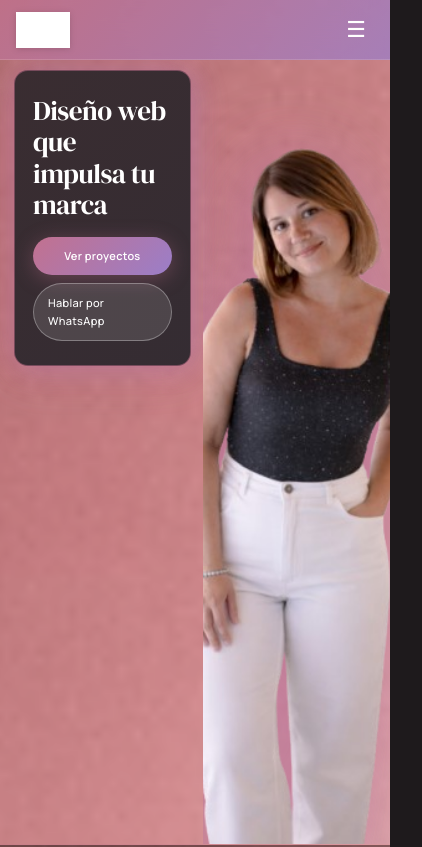
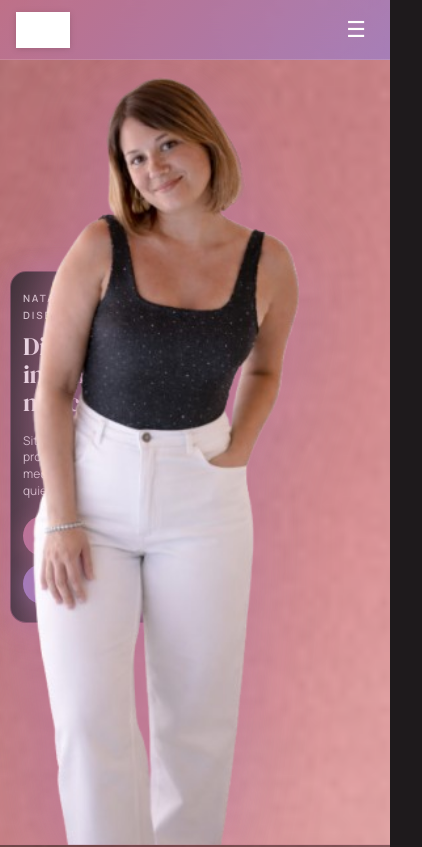
Before and after one commit to PACZKONATASHA/web-paczko, a React (Vite) app: page / in a window 390 px wide. Shown: the top 847 px of the page, 422 px wide, since content can reach past the window. Built offline with nearby package versions, Linux system fonts and the light colour scheme.

Commit message:
modifique el hero en movile

```diff
--- a/src/App.css
+++ b/src/App.css
@@ -592,21 +592,24 @@ img { display: block; max-width: 100%; }
 .btnHeroSecondary {
   display: inline-flex;
   align-items: center;
+  justify-content: center;
   font-size: 13px;
-  font-weight: 500;
+  font-weight: 600;
   letter-spacing: 0.04em;
   color: #fff;
-  background: rgba(255, 255, 255, 0.12);
-  border: 1.5px solid rgba(255, 255, 255, 0.3);
-  padding: 13px 24px;
+  background: var(--violet);
+  border: none;
+  padding: 14px 28px;
   border-radius: 100px;
   text-decoration: none;
   transition: all var(--transition-fast);
+  box-shadow: 0 4px 20px rgba(155, 126, 200, 0.4);
 }
 
 .btnHeroSecondary:hover {
-  background: rgba(255, 255, 255, 0.2);
-  border-color: rgba(255, 255, 255, 0.5);
+  transform: translateY(-2px);
+  box-shadow: 0 8px 32px rgba(155, 126, 200, 0.6);
+  background: #8A6DB5;
   color: #fff;
 }
 
@@ -1748,100 +1751,89 @@ img { display: block; max-width: 100%; }
     height: 36px;
   }
 
-  /* Hero mobile — mismo layout que desktop (lado a lado) */
+  /* Hero mobile — 2 columnas, card izquierda + foto derecha */
   .heroSplit {
-    grid-template-columns: 52% 48%;
+    display: grid;
+    grid-template-columns: 55% 45%;
     min-height: 100vh;
     min-height: 100dvh;
   }
 
+  /* Card izquierda — centrada verticalmente con espacio para el nav */
   .heroSplitLeft {
-    order: 1;
-    padding: 80px 8px 12px 8px;
-    align-items: center;
-    justify-content: flex-start;
+    padding: 64px 10px 20px 28px;
+    align-items: flex-start;
+    justify-content: center;
   }
 
   .heroTextBox {
-    padding: 24px 18px;
+    width: 100%;
     max-width: 100%;
-    border-radius: var(--radius);
+    padding: 20px 14px;
+    border-radius: 18px;
     gap: 0;
   }
 
+  /* Ocultar solo algunos elementos */
+  .heroEyebrow {
+    display: block;
+    font-size: 10px;
+    margin-bottom: 10px;
+  }
+  .heroMainSubtitle {
+    display: block;
+    font-size: clamp(12px, 3vw, 14px);
+    line-height: 1.4;
+    margin-bottom: 16px;
+  }
+  .heroBenefits   { display: none; }
+
+  /* Título grande y visible */
   .heroMainTitle {
-    font-size: clamp(18px, 5.5vw, 26px);
-    margin-bottom: 14px;
-    line-height: 1.15;
-  }
-
-  .heroButtons {
-    flex-direction: row;
-    flex-wrap: wrap;
-    gap: 8px;
-    width: 100%;
-  }
-
-  .btnHeroPrimary,
-  .btnHeroSecondary {
-    flex: 1;
-    min-width: 0;
-    justify-content: center;
-    padding: 10px 8px;
-    font-size: 10px;
-  }
-
-  .heroSplitRight {
-    order: 2;
-    position: relative;
-    overflow: hidden;
-  }
-
-  .heroPhoto {
-    position: absolute;
-    bottom: -5%;
-    left: 50%;
-    transform: translateX(-50%);
-    top: auto;
-    height: 90%;
-    width: auto;
-  }
-
-  .heroTextBox {
-    align-items: flex-start;
-  }
-
-  .heroEyebrow {
-    display: none;
-  }
-
-  .heroMainTitle {
-    font-size: clamp(20px, 6vw, 30px);
-    margin-bottom: 16px;
-    text-align: left;
-  }
-
-  .heroMainSubtitle {
-    display: none;
-  }
-
-  .heroBenefits {
-    display: none;
-  }
-
+    font-size: clamp(24px, 7vw, 34px);
+    line-height: 1.1;
+    margin-bottom: 12px;
+  }
+
+  /* Botones apilados, ancho completo */
   .heroButtons {
     flex-direction: column;
     width: 100%;
-    gap: 8px;
+    gap: 10px;
   }
 
   .btnHeroPrimary,
   .btnHeroSecondary {
     width: 100%;
     justify-content: center;
-    padding: 7px 8px;
-    font-size: 9px;
-    letter-spacing: 0.03em;
+    text-align: center;
+    padding: 11px 8px;
+    font-size: 12px;
+    letter-spacing: 0.01em;
+    min-height: 40px;
+  }
+
+  /* Foto derecha — pegada al borde como parada */
+  .heroSplitRight {
+    position: relative;
+    overflow: visible;
+    display: flex;
+    align-items: flex-end;
+    justify-content: flex-end;
+  }
+
+  .heroPhoto {
+    position: absolute;
+    bottom: 0;
+    right: -32px;
+    left: auto;
+    top: 55px;
+    transform: none;
+    height: 95%;
+    width: auto;
+    max-width: none;
+    object-fit: contain;
+    object-position: bottom right;
   }
 
   /* Sections */
@@ -1881,27 +1873,38 @@ img { display: block; max-width: 100%; }
   }
 }
 
-/* ====== RESPONSIVE — SMALL MOBILE (≤400px) ====== */
-@media (max-width: 400px) {
+/* ====== RESPONSIVE — SMALL MOBILE (≤430px) ====== */
+@media (max-width: 430px) {
+  .heroSplit {
+    grid-template-columns: 56% 44%;
+  }
+
   .heroSplitLeft {
-    padding: 70px 12px 32px 14px;
+    padding: 70px 6px 20px 10px;
+  }
+
+  .heroTextBox {
+    padding: 18px 12px;
+    border-radius: 16px;
   }
 
   .heroMainTitle {
-    font-size: clamp(24px, 7vw, 32px);
-  }
-
-  .heroMainSubtitle {
-    font-size: 13px;
+    font-size: clamp(22px, 6.5vw, 30px);
+    margin-bottom: 16px;
+  }
+
+  .heroButtons {
+    gap: 8px;
   }
 
   .btnHeroPrimary,
   .btnHeroSecondary {
-    padding: 10px 14px;
+    padding: 10px 6px;
     font-size: 11px;
-  }
-
-  .heroBenefit {
-    font-size: 9px;
-  }
-}
+    letter-spacing: 0;
+    text-align: center;
+    line-height: 1.3;
+    white-space: normal;
+    word-break: keep-all;
+  }
+}
--- a/src/App.jsx
+++ b/src/App.jsx
@@ -198,7 +198,7 @@ function Hero() {
             </div>
             <div className="heroButtons">
               <a className="btnHeroPrimary" href="#mis-trabajos">Ver proyectos</a>
-              <a className="btnHeroSecondary" href="https://wa.me/5493786417162?text=Hola%2C%20quiero%20consultar%20por%20una%20web" target="_blank" rel="noopener">Hablar por WhatsApp</a>
+              <a className="btnHeroSecondary" href="https://wa.me/5493786417162?text=Hola%2C%20quiero%20consultar%20por%20una%20web" target="_blank" rel="noopener">Contactame</a>
             </div>
           </div>
         </div>
```
